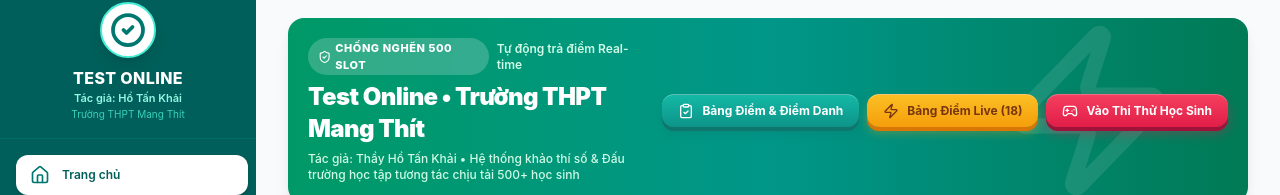
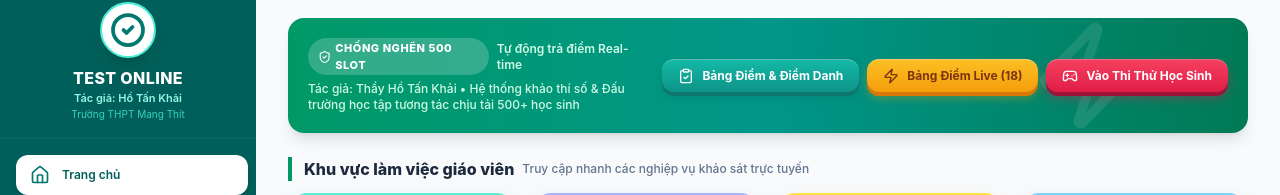
Before and after one commit to htkhaic3nguyenvanthiet/online, a React (Vite) app: page / in a window 1280 px wide. Shown: the part 157-352 px from the top of the page. Built offline with nearby package versions, Linux system fonts and the light colour scheme; no server answers.

Commit message:
refactor: remove redundant school title from dashboard

```diff
--- a/src/components/DashboardView.tsx
+++ b/src/components/DashboardView.tsx
@@ -39,9 +39,6 @@ export const DashboardView: React.FC<DashboardViewProps> = ({
               </span>
               <span className="text-emerald-100 text-xs font-semibold">Tự động trả điểm Real-time</span>
             </div>
-            <h1 className="text-xl md:text-2xl font-black tracking-tight text-white">
-              Test Online • Trường THPT Mang Thít
-            </h1>
             <p className="text-emerald-100 text-xs font-medium">
               Tác giả: Thầy Hồ Tấn Khải • Hệ thống khảo thí số & Đấu trường học tập tương tác chịu tải 500+ học sinh
             </p>
```
Also changed, not shown: public/assets/aistudio/image_a2e62d2e.png (added).
